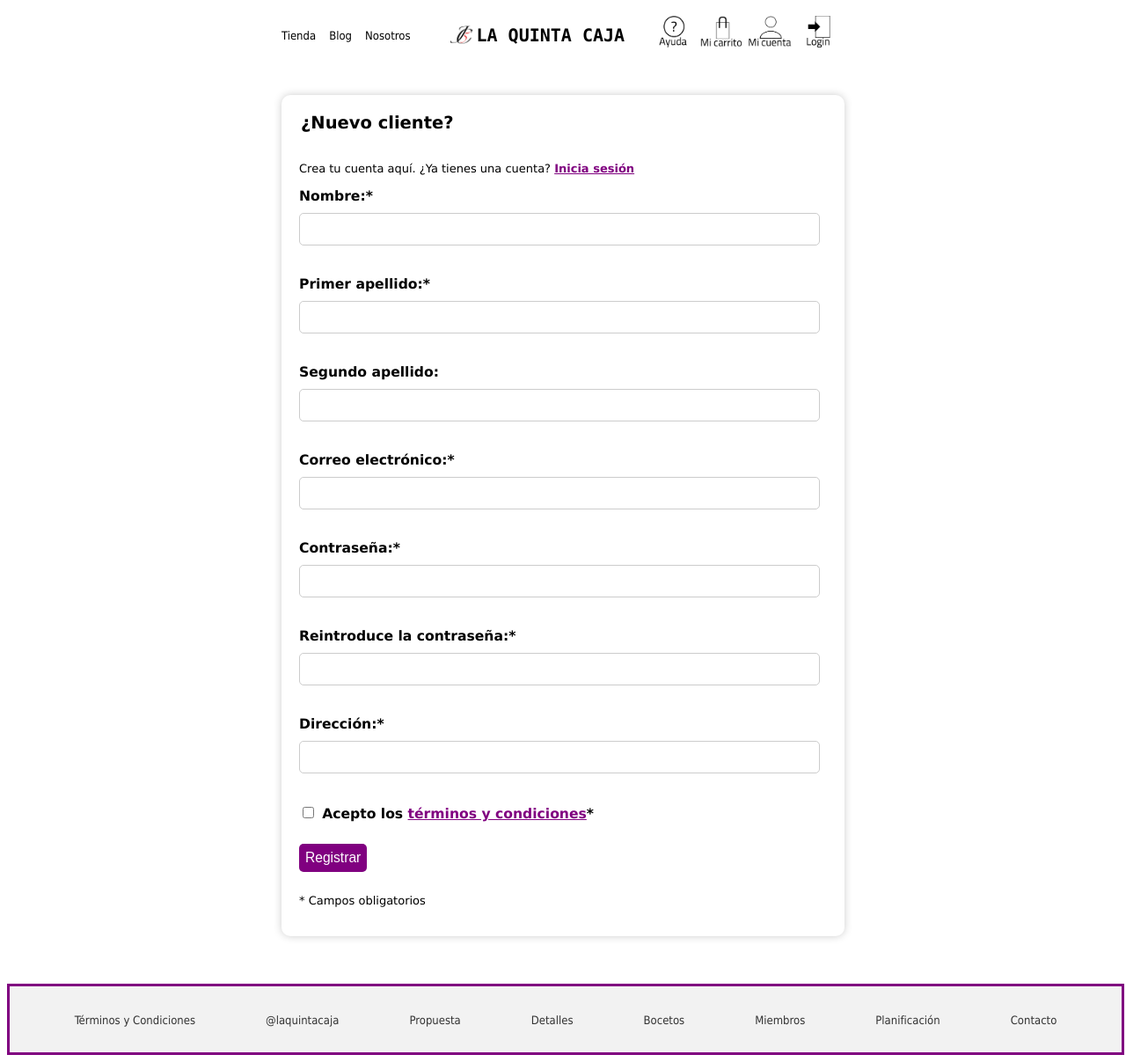
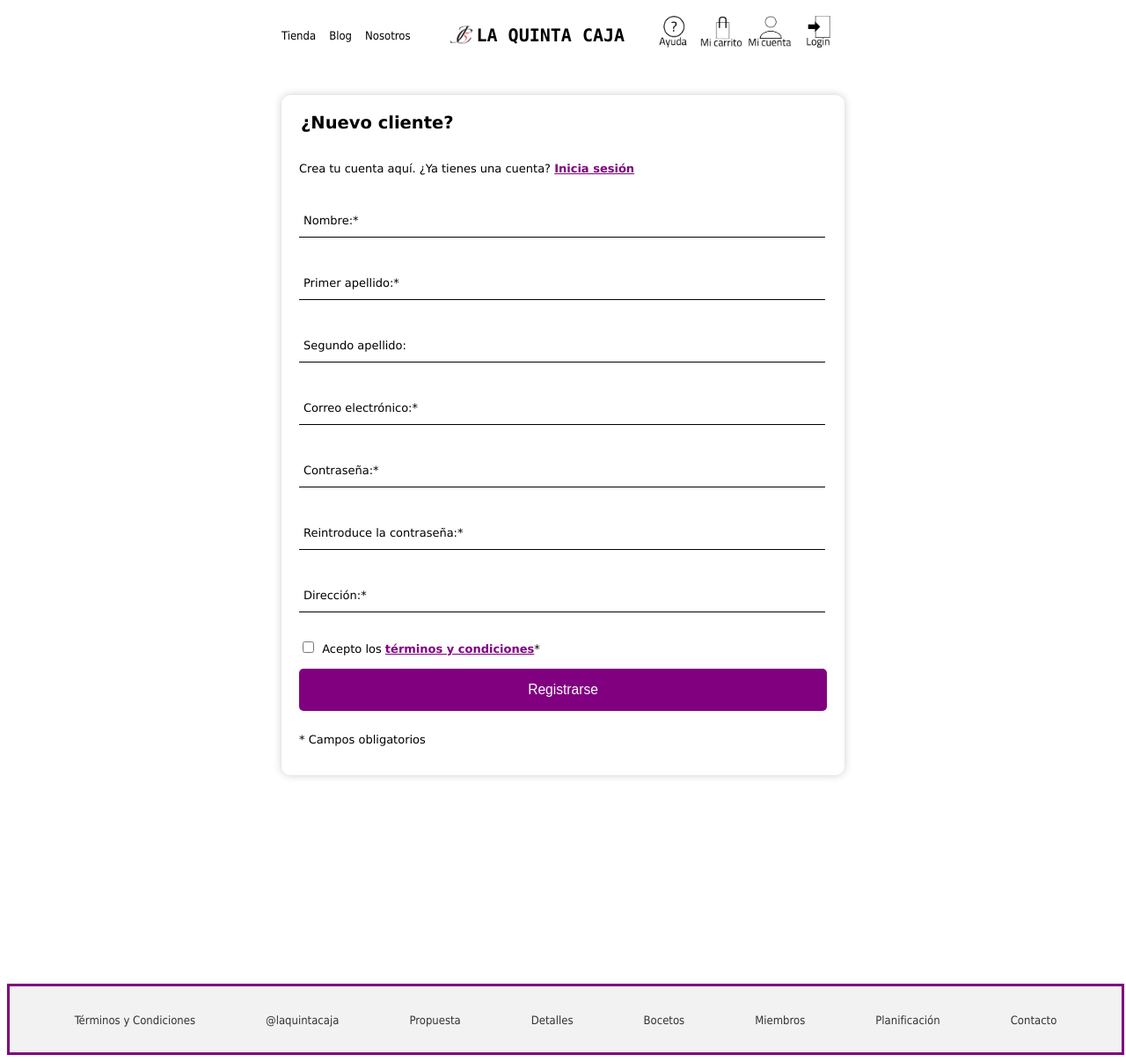
Before and after one commit to alexpareja/AplicacionesWeb, a PHP site: page /registro.php in a window 1280 px wide. Shown: the whole page at 88% size. Run offline with PHP 8.4, Linux system fonts and the light colour scheme; some libraries are stand-ins or nearby versions.

Commit message:
CSS registro (no terminado)

```diff
--- a/css/formulario.css
+++ b/css/formulario.css
@@ -195,11 +195,55 @@ textarea {
   margin-bottom: 20px;
 }
 
-#registro-form label {
-  display: block;
-  font-size: 1.2em;
-  font-weight: bold;
-  margin-bottom: 10px;
+#registro-form .inputbox{
+    position: relative;
+    margin: 30px 0;
+}
+
+#registro-form .inputbox label[for="nombreUsuario"],
+#registro-form .inputbox label[for="apellido1Usuario"],
+#registro-form .inputbox label[for="apellido2Usuario"],
+#registro-form .inputbox label[for="emailUsuario"],
+#registro-form .inputbox label[for="password"],
+#registro-form .inputbox label[for="password2"],
+#registro-form .inputbox label[for="direccionUsuario"] {
+  position: absolute;
+  top: 50%;
+  left: 5px;
+  transform: translateY(-50%);
+  color: #000;
+  font-size: 1em;
+  pointer-events: none;
+  transition: .5s;
+}
+
+#registro-form input:focus ~ label[for="nombreUsuario"],
+#registro-form input:valid ~ label[for="nombreUsuario"],
+#registro-form input:focus ~ label[for="apellido1Usuario"],
+#registro-form input:valid ~ label[for="apellido1Usuario"],
+#registro-form input:focus ~ label[for="apellido2Usuario"],
+#registro-form input:valid ~ label[for="apellido2Usuario"],
+#registro-form input:focus ~ label[for="emailUsuario"],
+#registro-form input:valid ~ label[for="emailUsuario"],
+#registro-form input:focus ~ label[for="password"],
+#registro-form input:valid ~ label[for="password"],
+#registro-form input:focus ~ label[for="password2"],
+#registro-form input:valid ~ label[for="password2"],
+#registro-form input:focus ~ label[for="direccionUsuario"],
+#registro-form input:valid ~ label[for="direccionUsuario"] {
+  top: -5px;
+}
+
+#registro-form .inputbox input {
+    width: 98%;
+    height: 40px;
+    background: transparent;
+    border: none;
+    outline: none;
+    font-size: 1em;
+    padding:0 5px 0 5px;
+    color: #000;
+    border-bottom: 1px solid #000;
 }
 
 #registro-form input[type="checkbox"] {
@@ -244,20 +288,11 @@ textarea {
   color: red;
 }
 
-#registro-form input[type="text"],
-#registro-form input[type="email"],
-#registro-form input[type="password"] {
-  width: 95%;
-  padding: 10px;
-  margin-bottom: 20px;
-  border-radius: 5px;
-  border: 1px solid #ccc;
-}
-
 #registro-form button[type="submit"] {
   background-color: #800080;
   color: white;
-  padding: 7px 7px;
+  width: 100%;
+  padding: 15px;
   border: none;
   border-radius: 5px;
   cursor: pointer;
--- a/includes/FormularioRegistro.php
+++ b/includes/FormularioRegistro.php
@@ -25,36 +25,36 @@ class FormularioRegistro extends Formulario
             <fieldset>
                 <legend>¿Nuevo cliente?</legend>
                 <p class="account">Crea tu cuenta aquí. ¿Ya tienes una cuenta? <a href="login.php">Inicia sesión</a></p>
-                <div>
+                <div class="inputbox">
                     <label for="nombreUsuario">Nombre:*</label>
                     <input id="nombreUsuario" type="text" name="nombreUsuario" value="$nombreUsuario" />
                     <span id="errorNombre">{$erroresCampos['nombreUsuario']}</span>
                 </div>
-                <div>
+                <div class="inputbox">
                     <label for="apellido1Usuario">Primer apellido:*</label>
                     <input id="apellido1Usuario" type="text" name="apellido1Usuario" value="$apellido1Usuario" />
                     <span id="errorApellido">{$erroresCampos['apellido1Usuario']}</span>
                 </div>
-                <div>
+                <div class="inputbox">
                     <label for="apellido2Usuario">Segundo apellido:</label>
                     <input id="apellido2Usuario" type="text" name="apellido2Usuario" value="$apellido2Usuario" />
                 </div>
-                <div>
+                <div class="inputbox">
                     <label for="emailUsuario">Correo electrónico:*</label>
                     <input id="emailUsuario" type="email" name="emailUsuario" value="$emailUsuario" />
                     <span id="errorEmail">{$erroresCampos['emailUsuario']}</span>
                 </div>
-                <div>
+                <div class="inputbox">
                     <label for="password">Contraseña:*</label>
                     <input id="password" type="password" name="password" />
                     <span id="errorPass">{$erroresCampos['password']}</span>
                 </div>
-                <div>
+                <div class="inputbox">
                     <label for="password2">Reintroduce la contraseña:*</label>
                     <input id="password2" type="password" name="password2" />
                     <span id="errorPass2">{$erroresCampos['password2']}</span>
                 </div>
-                <div>
+                <div class="inputbox">
                     <label for="direccionUsuario">Dirección:*</label>
                     <input id="direccionUsuario" type="text" name="direccionUsuario" value="$direccionUsuario" />
                     <span id="errorDir">{$erroresCampos['direccionUsuario']}</span>
@@ -64,7 +64,7 @@ class FormularioRegistro extends Formulario
                     <label for="terms" class="terminos">Acepto los <a href="terminosycondiciones.php">términos y condiciones</a>*</label>
                 </div>
                 <div>
-                    <button type="submit" name="registro">Registrar</button>
+                    <button type="submit" name="registro">Registrarse</button>
                 </div>
                 <p>* Campos obligatorios</p>
             </fieldset>
```
